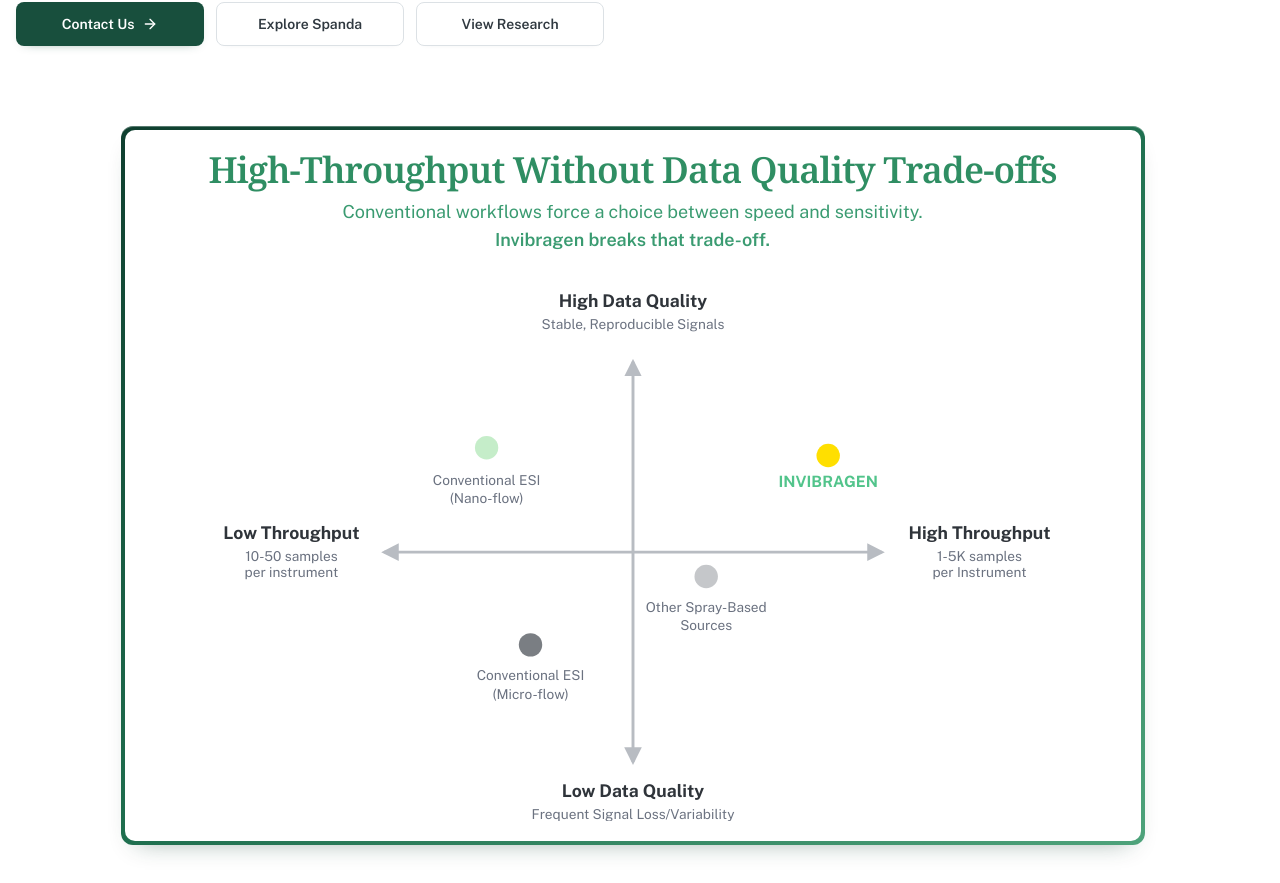
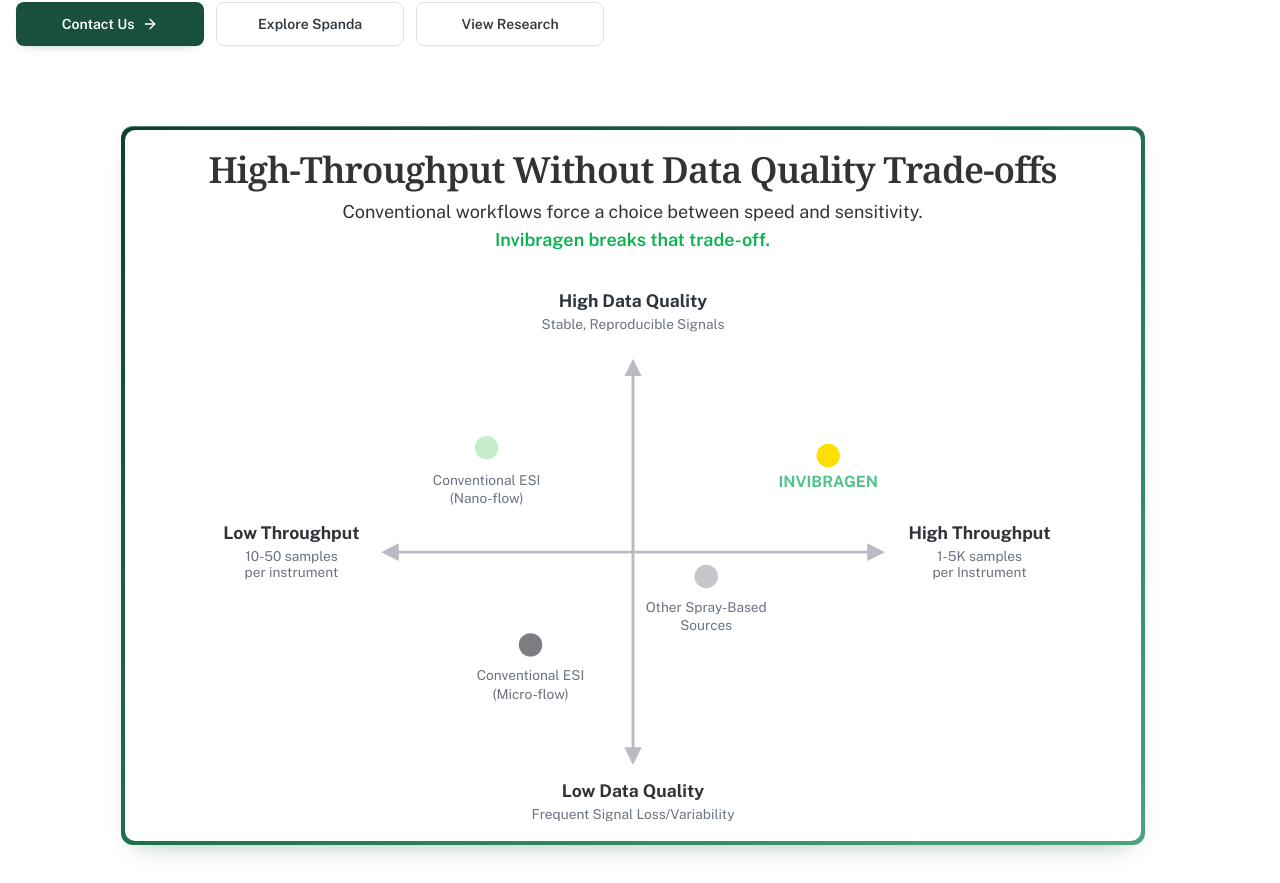
Before and after one commit to ElliotRoe/invibragen-web, a React (Vite) app: page / in a window 1280 px wide. Shown: the part 818-1701 px from the top of the page. Built offline with nearby package versions, Linux system fonts and the light colour scheme.

Commit message:
style: update emphasized text to attached green tone

```diff
--- a/src/pages/home-page.tsx
+++ b/src/pages/home-page.tsx
@@ -281,13 +281,13 @@ export function HomePage() {
           <div className="mx-auto w-full max-w-5xl rounded-xl bg-gradient-to-br from-[#0f3f2f] via-[#1f6f4f] to-[#4ea37b] p-[4px] shadow-[inset_0_1px_0_rgba(255,255,255,0.3),0_12px_24px_-16px_rgba(15,63,47,0.45)]">
             <div className="space-y-5 rounded-[10px] bg-white p-4 text-center sm:p-5">
               <div className="space-y-2">
-                <h3 className="font-display text-3xl font-semibold leading-tight tracking-tight text-[#2f8e63] sm:text-4xl">
+                <h3 className="font-display text-3xl font-semibold leading-tight tracking-tight text-[#333333] sm:text-4xl">
                   High-Throughput Without Data Quality Trade-offs
                 </h3>
-                <p className="mx-auto max-w-2xl text-base leading-relaxed text-[#3a9b71] sm:text-lg">
+                <p className="mx-auto max-w-2xl text-base leading-relaxed text-[#333333] sm:text-lg">
                   Conventional workflows force a choice between speed and sensitivity.
                   <br />
-                  <span className="font-semibold text-[#3a9b71]">Invibragen breaks that trade-off.</span>
+                  <span className="font-semibold text-[#08B150]">Invibragen breaks that trade-off.</span>
                 </p>
               </div>
 
```
Also changed, not shown: 1 other file (tests, documents, lock files or other folders).
